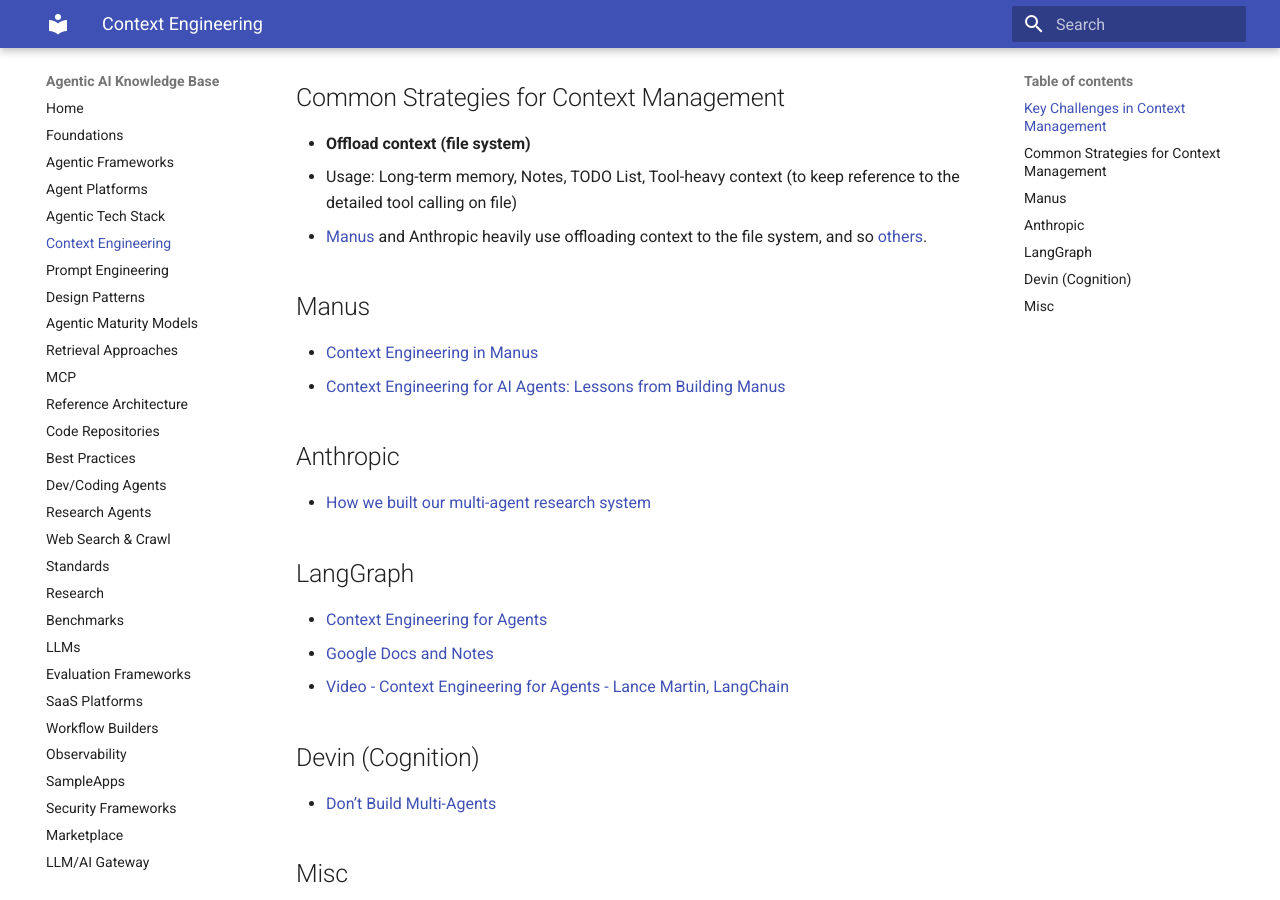
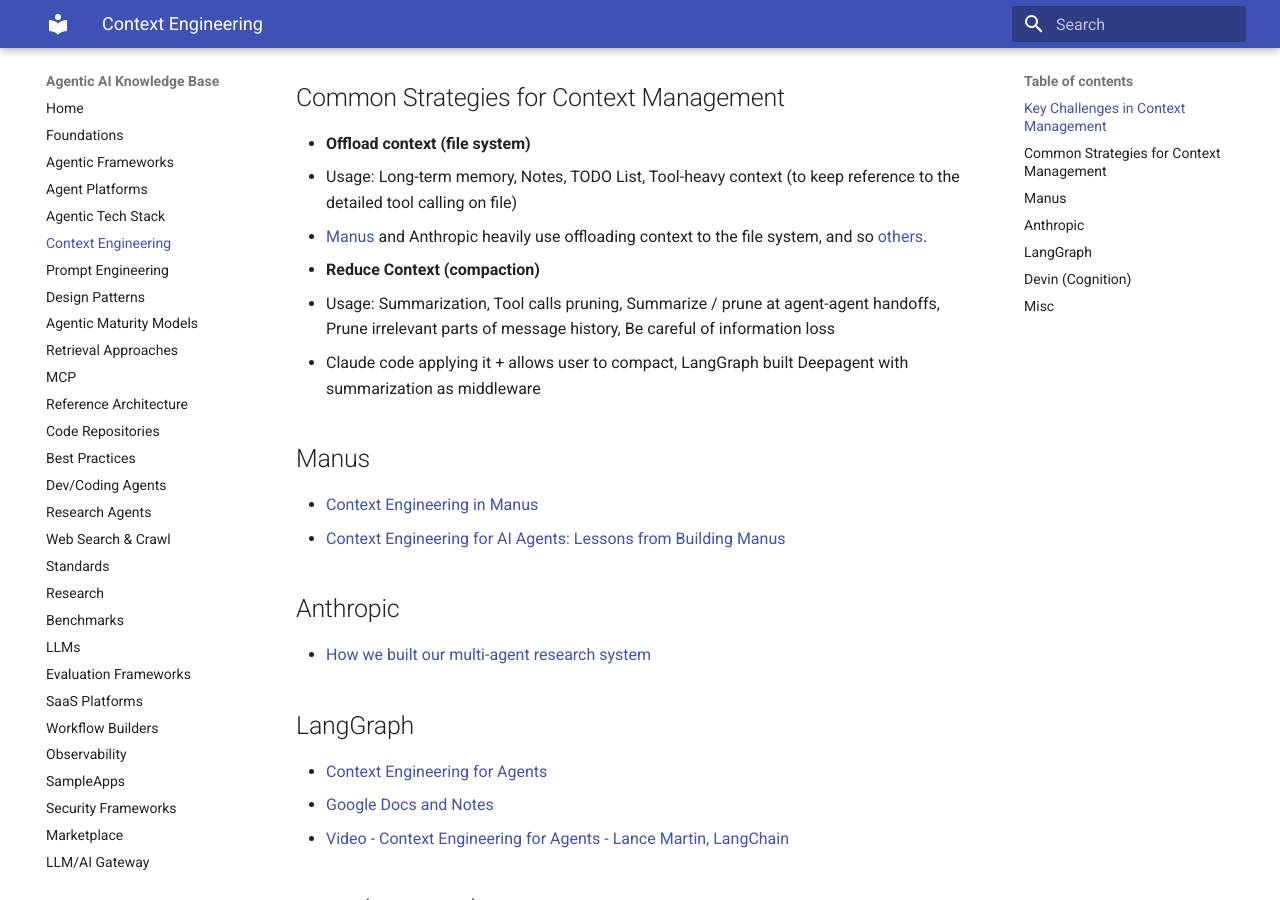
Before and after one commit to ankurkumarz/agentic-ai-knowledge-base, an MkDocs documentation site: the page built from docs/ContextEngineeeing/README.md, in a window 1280 px wide and 900 px high, scrolled down 442 px. Built offline with MkDocs 1.6.1 and Material for MkDocs 9.7.7, drawn with Linux system fonts in a browser that asks for light colours.

Commit message:
Enhance README with context reduction details
Added section on context reduction and its applications.

```diff
--- a/docs/ContextEngineeeing/README.md
+++ b/docs/ContextEngineeeing/README.md
@@ -16,7 +16,9 @@
   - Usage: Long-term memory, Notes, TODO List, Tool-heavy context (to keep reference to the detailed tool calling on file)
   - [Manus](https://manus.im/blog/Context-Engineering-for-AI-Agents-Lessons-from-Building-Manus) and Anthropic heavily use offloading context to the file system, and so [others](https://www.dbreunig.com/2025/06/26/how-to-fix-your-context.html).
 
-
+- **Reduce Context (compaction)**
+  - Usage: Summarization, Tool calls pruning, Summarize / prune at agent-agent handoffs, Prune irrelevant parts of message history, Be careful of information loss
+  - Claude code applying it + allows user to compact, LangGraph built Deepagent with summarization as middleware
 
 ## Manus
 
```
